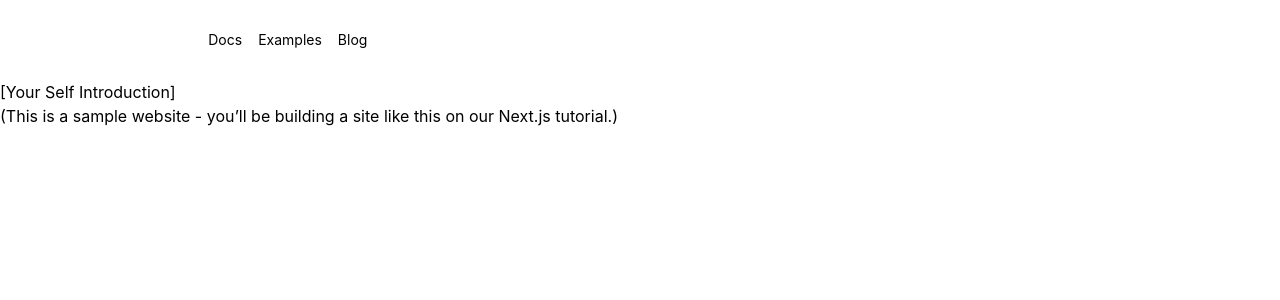
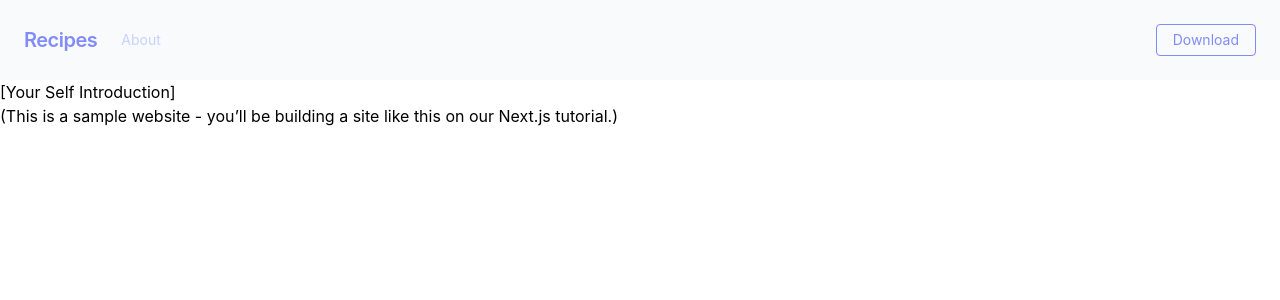
Before and after one commit to willsower/imamu-room-recipes, a Next.js app: page / in a window 1280 px wide. Shown: the top 300 px of the page. Built offline with nearby package versions, Linux system fonts and the light colour scheme.

Commit message:
Updating styling for home page

```diff
--- a/components/nav.js
+++ b/components/nav.js
@@ -1,20 +1,13 @@
 export default function Home() {
   return (
-    <nav class="flex items-center justify-between flex-wrap bg-teal-500 p-6">
-      <div class="flex items-center flex-shrink-0 text-white mr-6">
-        <svg
-          class="fill-current h-8 w-8 mr-2"
-          width="54"
-          height="54"
-          viewBox="0 0 54 54"
-          xmlns="http://www.w3.org/2000/svg"
-        >
-          <path d="M13.5 22.1c1.8-7.2 6.3-10.8 13.5-10.8 10.8 0 12.15 8.1 17.55 9.45 3.6.9 6.75-.45 9.45-4.05-1.8 7.2-6.3 10.8-13.5 10.8-10.8 0-12.15-8.1-17.55-9.45-3.6-.9-6.75.45-9.45 4.05zM0 38.3c1.8-7.2 6.3-10.8 13.5-10.8 10.8 0 12.15 8.1 17.55 9.45 3.6.9 6.75-.45 9.45-4.05-1.8 7.2-6.3 10.8-13.5 10.8-10.8 0-12.15-8.1-17.55-9.45-3.6-.9-6.75.45-9.45 4.05z" />
-        </svg>
-        <span class="font-semibold text-xl tracking-tight">Tailwind CSS</span>
+    <nav class="flex items-center justify-between flex-wrap bg-gray-50 p-6">
+      <div class="flex items-center flex-shrink-0 text-indigo-400 mr-6">
+        <span class="font-semibold text-xl tracking-tight text-indigo-400">
+          Recipes
+        </span>
       </div>
       <div class="block lg:hidden">
-        <button class="flex items-center px-3 py-2 border rounded text-teal-200 border-teal-400 hover:text-white hover:border-white">
+        <button class="flex items-center px-3 py-2 border rounded text-indigo-200 border-indigo-400 hover:text-indigo-400 hover:border-indigo-400">
           <svg
             class="fill-current h-3 w-3"
             viewBox="0 0 20 20"
@@ -29,27 +22,15 @@ export default function Home() {
         <div class="text-sm lg:flex-grow">
           <a
             href="#responsive-header"
-            class="block mt-4 lg:inline-block lg:mt-0 text-teal-200 hover:text-white mr-4"
+            class="block mt-4 lg:inline-block lg:mt-0 text-indigo-200 hover:text-indigo-400 mr-4"
           >
-            Docs
-          </a>
-          <a
-            href="#responsive-header"
-            class="block mt-4 lg:inline-block lg:mt-0 text-teal-200 hover:text-white mr-4"
-          >
-            Examples
-          </a>
-          <a
-            href="#responsive-header"
-            class="block mt-4 lg:inline-block lg:mt-0 text-teal-200 hover:text-white"
-          >
-            Blog
+            About
           </a>
         </div>
         <div>
           <a
             href="#"
-            class="inline-block text-sm px-4 py-2 leading-none border rounded text-white border-white hover:border-transparent hover:text-teal-500 hover:bg-white mt-4 lg:mt-0"
+            class="inline-block text-sm px-4 py-2 leading-none border rounded text-indigo-400 border-indigo-400 hover:border-transparent hover:text-indigo-500 hover:bg-indigo-400 mt-4 lg:mt-0"
           >
             Download
           </a>
```
